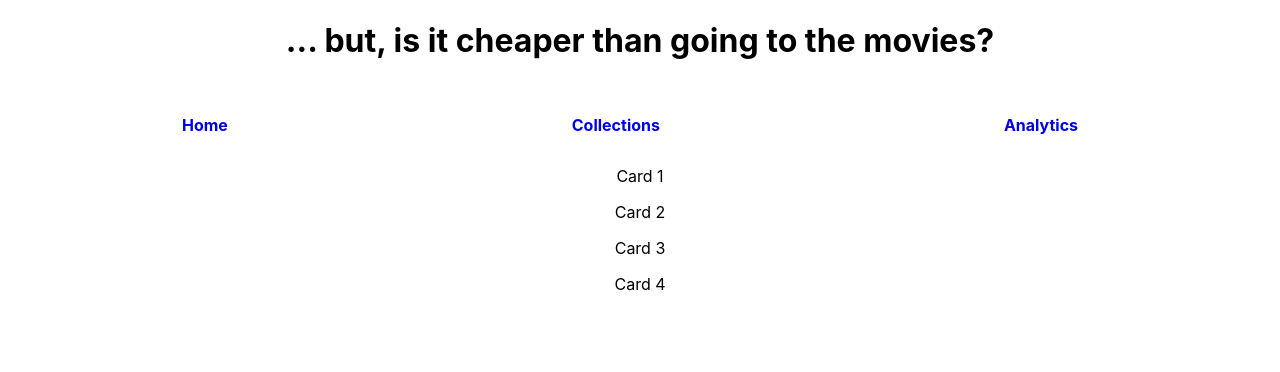
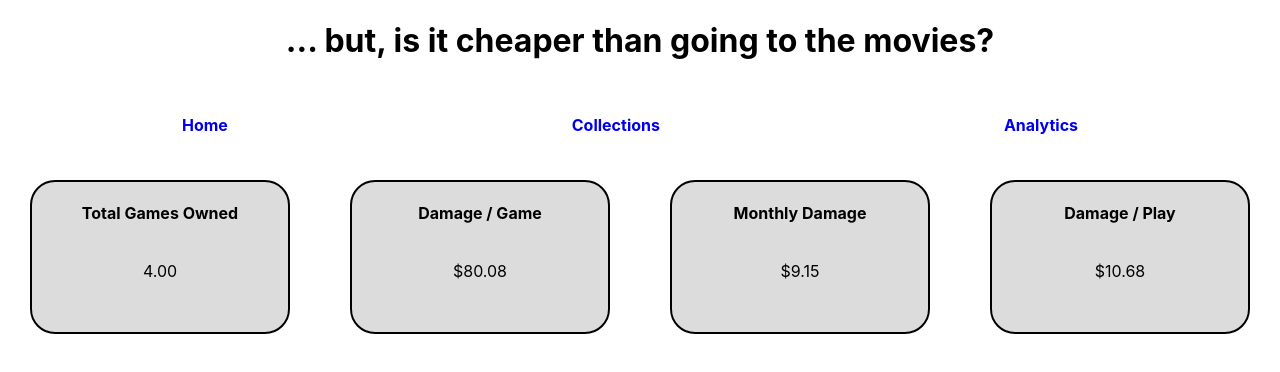
Before and after one commit to andyleonardi/boardgame-roi-stats, a React (Create React App) app: page /analytics in a window 1280 px wide. Shown: the top 372 px of the page. Built offline with nearby package versions, Linux system fonts and the light colour scheme.

Commit message:
nearing MVP, still commented API call, analytics section done

```diff
--- a/src/App.css
+++ b/src/App.css
@@ -29,6 +29,23 @@
   font-weight: bold;
 }
 
+.fun-box {
+  display: flex;
+  flex-direction: column;
+  align-items: center;
+}
+
+.roi-summary {
+  width: 50%;
+  height: 50px;
+  border: 1px solid red;
+  text-align: center;
+}
+
+.fun-box table {
+  margin-top: 50px;
+}
+
 .collections {
   display: flex;
   flex-direction: column;
@@ -52,3 +69,26 @@ td, th {
 td {
   border-top: 1px solid darkgray;
 }
+
+.analytics-container {
+  display: flex;
+  flex-direction: column;
+}
+
+.analytics-cards {
+  display: flex;
+  flex-direction: row;
+  justify-content: space-around;
+}
+
+.cards {
+  display: flex;
+  flex-direction: column;
+  border: 2px solid black;
+  border-radius: 25px;
+  background-color: gainsboro;
+  justify-content: top;
+  width: 20%;
+  height: 150px;
+  margin: 30px 15px;
+}
--- a/src/App.js
+++ b/src/App.js
@@ -47,6 +47,7 @@ function App() {
   const [userCollectionData, setUserCollectionData] = useState(gamesArr);
   const [requireInputs, setRequireInputs] = useState([]);
   const [noInputsRequired, setNoInputsRequired] = useState([]);
+  const [dmgPerPlay, setDmgPerPlay] = useState(null);
   /*
   // Try to mount API first, but for working version only pull API data when user submit form
   useEffect(() => {
@@ -212,11 +213,15 @@ function App() {
     console.log("updated data: ", userCollectionData);
   };
 
+  const populateHomePage = (dmg) => {
+    setDmgPerPlay(dmg);
+  }
+
   return (
     <div className="App">
       <div className="container">
         <Routes>
-          <Route path="/" element={<Homepage />} />
+          <Route path="/" element={<Homepage dmgplay={dmgPerPlay} />} />
           <Route
             path="/collections"
             element={
@@ -235,7 +240,7 @@ function App() {
               />
             }
           />
-          <Route path="/analytics" element={<Analytics />} />
+          <Route path="/analytics" element={<Analytics allGames={userCollectionData} populateHomePage={populateHomePage} />} />
         </Routes>
       </div>
     </div>
--- a/src/pages/Analytics.jsx
+++ b/src/pages/Analytics.jsx
@@ -1,22 +1,81 @@
 import Header from "../components/Header";
 
-const Analytics = () => {
+const Analytics = (props) => {
+  const cardFunctions = (arrayObj, whatFunction) => {
+    let numGames = arrayObj.length;
+    let totalDamage = arrayObj.reduce(
+      (damage, element) => damage + element.buyprice,
+      0
+    );
+    let totalHeal = arrayObj.reduce(
+      (damage, element) => damage + element.sellprice,
+      0
+    );
+    let netDamage = totalDamage - totalHeal;
+    let totalPlays = arrayObj.reduce(
+      (damage, element) => damage + element.playcount,
+      0
+    );
+
+    // For month calculation
+    let initialPurchaseDate = arrayObj[0].buydate;
+    let maxBuyDate = arrayObj.reduce(
+      (maxDate, element) =>
+        maxDate > element.buydate ? maxDate : element.buydate,
+      initialPurchaseDate
+    );
+    let minBuyDate = arrayObj.reduce(
+      (minDate, element) =>
+        minDate < element.buydate ? minDate : element.buydate,
+      initialPurchaseDate
+    );
+    console.log("min date ", minBuyDate, " max date ", maxBuyDate);
+
+    let getMaxMth = new Date(maxBuyDate).getMonth();
+    let getMinMth = new Date(minBuyDate).getMonth();
+    let getMaxYear = new Date(maxBuyDate).getFullYear();
+    let getMinYear = new Date(minBuyDate).getFullYear();
+    console.log(getMaxMth, getMaxYear, getMinMth, getMinYear);
+
+    let mthLength = getMaxMth - getMinMth + 12 * (getMaxYear - getMinYear);
+
+    if (whatFunction === "totalGamesOwned") {
+      return numGames;
+    } else if (whatFunction === "dmgPerGame") {
+      return numGames > 0 ? netDamage / numGames : Infinity;
+    } else if (whatFunction === "dmgPerPlay") {
+      return totalPlays > 0 ? netDamage / totalPlays : Infinity;
+    } else if (whatFunction === "dmgPerMonth") {
+      return mthLength > 0 ? netDamage / mthLength : Infinity;
+    }
+  };
+
+  props.populateHomePage(cardFunctions(props.allGames, "dmgPerPlay"));
+
   return (
     <div>
       <Header />
       <div className="analytics-container">
-        <div className="card-1">
-          <p>Card 1</p>
+        <div className="analytics-cards">
+          <div className="cards" id="all-games-owned">
+            <h4>Total Games Owned</h4>
+            <p>{cardFunctions(props.allGames, "totalGamesOwned").toFixed(2)}</p>
+          </div>
+          <div className="cards" id="dmg-per-game">
+            <h4>Damage / Game</h4>
+            <p>${cardFunctions(props.allGames, "dmgPerGame").toFixed(2)}</p>
+          </div>
+          <div className="cards" id="dmg-per-mth">
+            <h4>Monthly Damage</h4>
+            <p>${cardFunctions(props.allGames, "dmgPerMonth").toFixed(2)}</p>
+          </div>
+          <div className="cards" id="dmg-per-play">
+            <h4>Damage / Play</h4>
+            <p>${cardFunctions(props.allGames, "dmgPerPlay").toFixed(2)}</p>
+          </div>
         </div>
-        <div className="card-2">
-          <p>Card 2</p>
-        </div>
-        <div className="card-3">
-          <p>Card 3</p>
-        </div>
-        <div className="card-4">
-          <p>Card 4</p>
-        </div>
+      </div>
+      <div className="analytics-charts">
       </div>
     </div>
   );
--- a/src/pages/Homepage.jsx
+++ b/src/pages/Homepage.jsx
@@ -1,14 +1,109 @@
 import Header from "../components/Header";
 
-const Homepage = () => {
+const Homepage = (props) => {
+  const roiMeter = (cost) => {
+    if (cost === null) {
+      return <>Please upload your collection</>;
+    }
+    if (cost <= 0) {
+      return <>!!! IMPOSSIBRU?!? !!!</>;
+    }
+    if (cost <= 5) {
+      return <>Skip a cup of joe</>;
+    }
+    if (cost <= 10) {
+      return (
+        <>
+          Wow, it <b>IS</b> cheaper than going to the cinema!
+        </>
+      );
+    }
+    if (cost <= 15) {
+      return <>Fine! It's either this or the cinema</>;
+    }
+    if (cost <= 20) {
+      return <>One less meal at a cafe!</>;
+    }
+    if (cost <= 30) {
+      return <>One less meal at a restaurant!</>;
+    }
+    if (cost <= 50) {
+      return <>Still cheaper than a video game</>;
+    }
+    if (cost <= 80) {
+      return <>Play a game, or play at Universal Studios?</>;
+    }
+    if (cost <= 100) {
+      return <>Houston, we have a problem</>;
+    }
+  };
+
   return (
     <div>
       <Header />
       <div>
-        <h1>... but, is it cheaper than going to the movies?</h1>
+        <h2>Is your game collection out of control?</h2>
+        <h3>Are you buying more than you're playing?</h3>
+        <h4>Are you games decorations rather than entertainment?</h4>
+        <p>Fear not!! We will determine if this precious hobby of yours is:</p>
+      </div>
+      <div className="fun-box">
+        <div className="roi-summary">
+          {roiMeter(props.dmgplay)}
+        </div>
+        <table>
+          <tr>
+            <td>$100</td>
+            <td>Houston, we have a problem</td>
+          </tr>
+          <tr>
+            <td>$80</td>
+            <td>Play a game, or play at Universal Studios?</td>
+          </tr>
+          <tr>
+            <td>$50</td>
+            <td>Still cheaper than a video game</td>
+          </tr>
+          <tr>
+            <td>$30</td>
+            <td>One less meal at a restaurant!</td>
+          </tr>
+          <tr>
+            <td>$20</td>
+            <td>One less meal at a cafe!</td>
+          </tr>
+          <tr>
+            <td>$15</td>
+            <td>Fine! It's either this or the cinema</td>
+          </tr>
+          <tr>
+            <td>$10</td>
+            <td>
+              Wow, it <b>IS</b> cheaper than going to the cinema!
+            </td>
+          </tr>
+          <tr>
+            <td>$5</td>
+            <td>Skip a cup of joe</td>
+          </tr>
+          <tr>
+            <td>$0</td>
+            <td>!!! IMPOSSIBRU?!? !!!</td>
+          </tr>
+        </table>
       </div>
     </div>
   );
 };
 
+// IMPOSSIBRU!
+// Skip a cup of joe
+// It IS cheaper than going to the cinema
+// Fine, it's either this or the cinema
+// One less meal in a cafe!
+// One less meal in a restaurant!
+// Still cheaper than a video game
+// Play a board game, or play at Universal Studios?
+// Houston, we have a problem
+
 export default Homepage;
```
